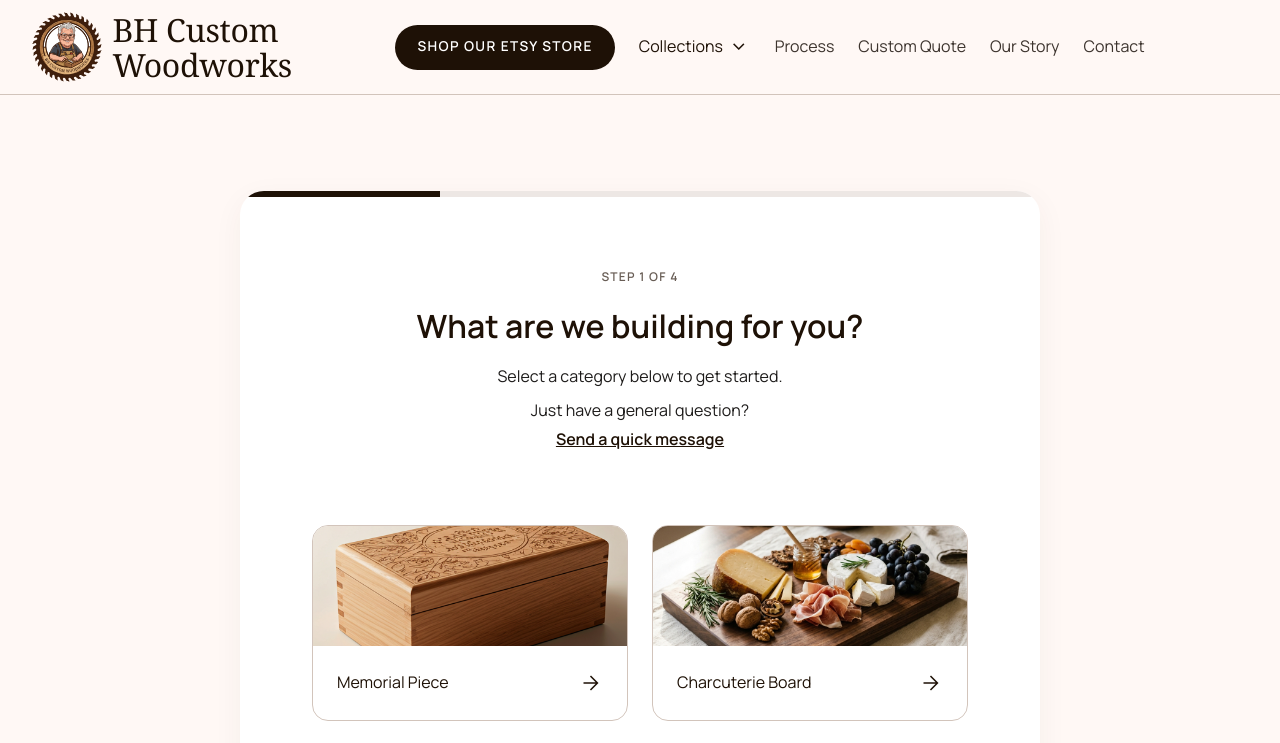
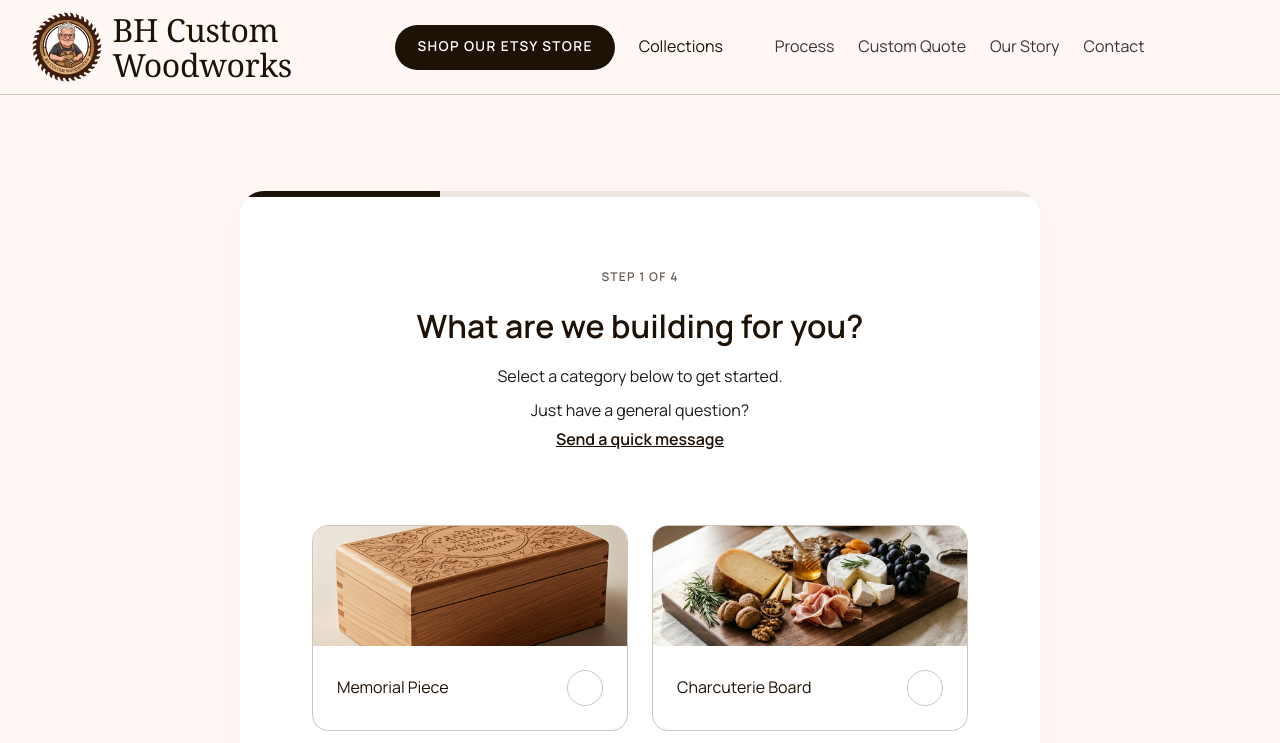
Before and after one commit to bhcustom/bh-custom-woodworks, a Next.js app: page /quote in a window 1280 px wide. Shown: the top 743 px of the page. Built offline with nearby package versions, Linux system fonts and the light colour scheme.

Commit message:
ux: update QuoteForm card icons to circular chevrons to match homepage showcase

```diff
--- a/src/app/components/QuoteForm.js
+++ b/src/app/components/QuoteForm.js
@@ -209,7 +209,7 @@ export default function QuoteForm() {
                 </div>
                 <div className="quote-card-label">
                   <span className="headline-sm">{type.label}</span>
-                  <span className="material-symbols-outlined icon">arrow_forward</span>
+                  <span className="material-symbols-outlined icon">chevron_right</span>
                 </div>
               </div>
             ))}
--- a/src/app/globals.css
+++ b/src/app/globals.css
@@ -1843,6 +1843,31 @@ header.navbar.scrolled .navbar-logo-icon {
   color: var(--primary);
 }
 
+.quote-card-label .icon {
+  border: 1.5px solid var(--outline-variant);
+  border-radius: var(--rounded-full);
+  width: 2.25rem;
+  height: 2.25rem;
+  display: inline-flex;
+  align-items: center;
+  justify-content: center;
+  font-size: 1.125rem;
+  transition: all 0.3s ease;
+  flex-shrink: 0;
+}
+
+.quote-card:hover .quote-card-label .icon {
+  border-color: var(--primary);
+  background: var(--primary);
+  color: var(--on-primary);
+}
+
+.quote-card.selected .quote-card-label .icon {
+  border-color: var(--primary);
+  background: var(--primary);
+  color: var(--on-primary);
+}
+
 /* Swatches */
 .quote-swatch-grid {
   display: grid;
```
